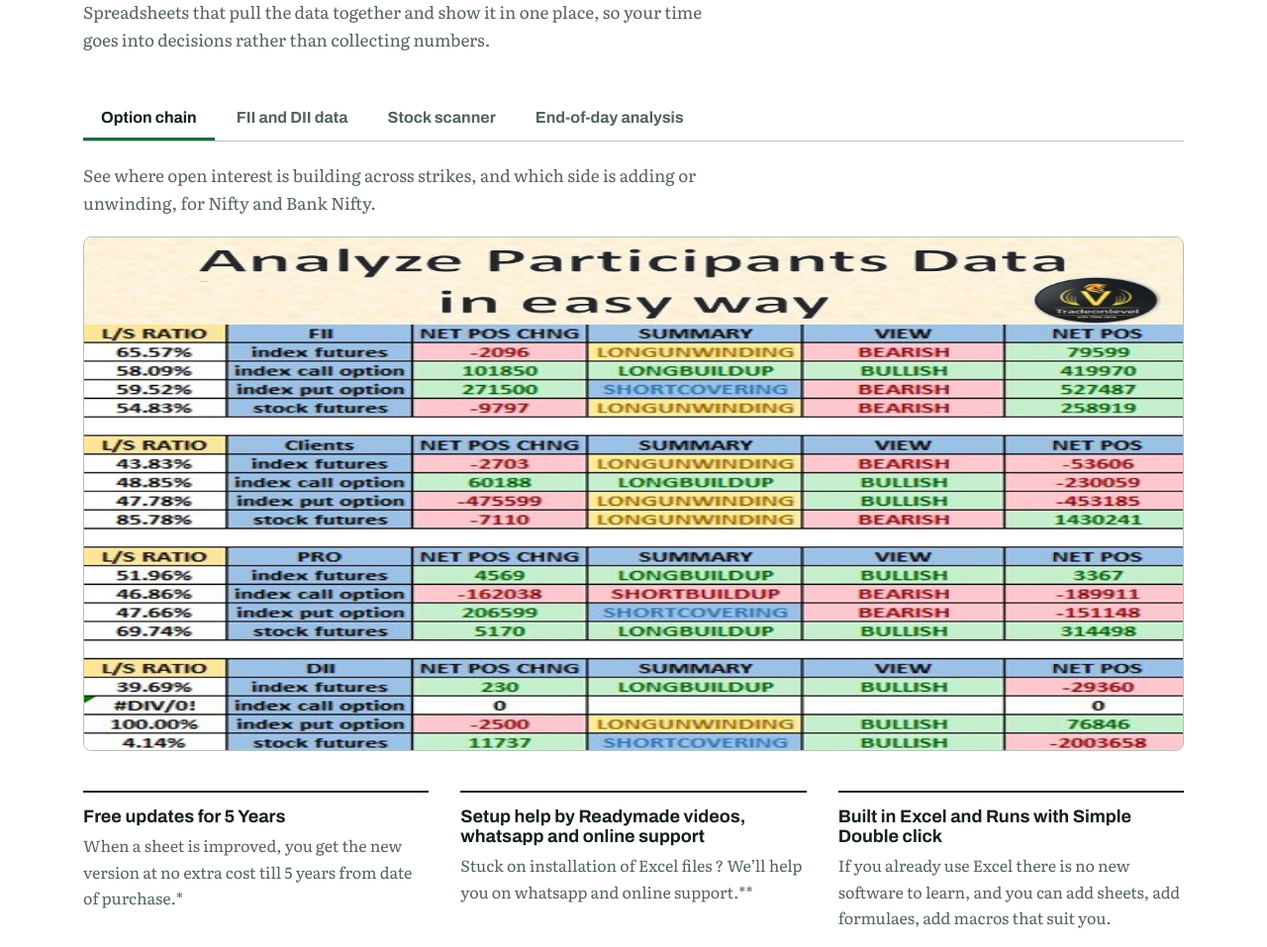
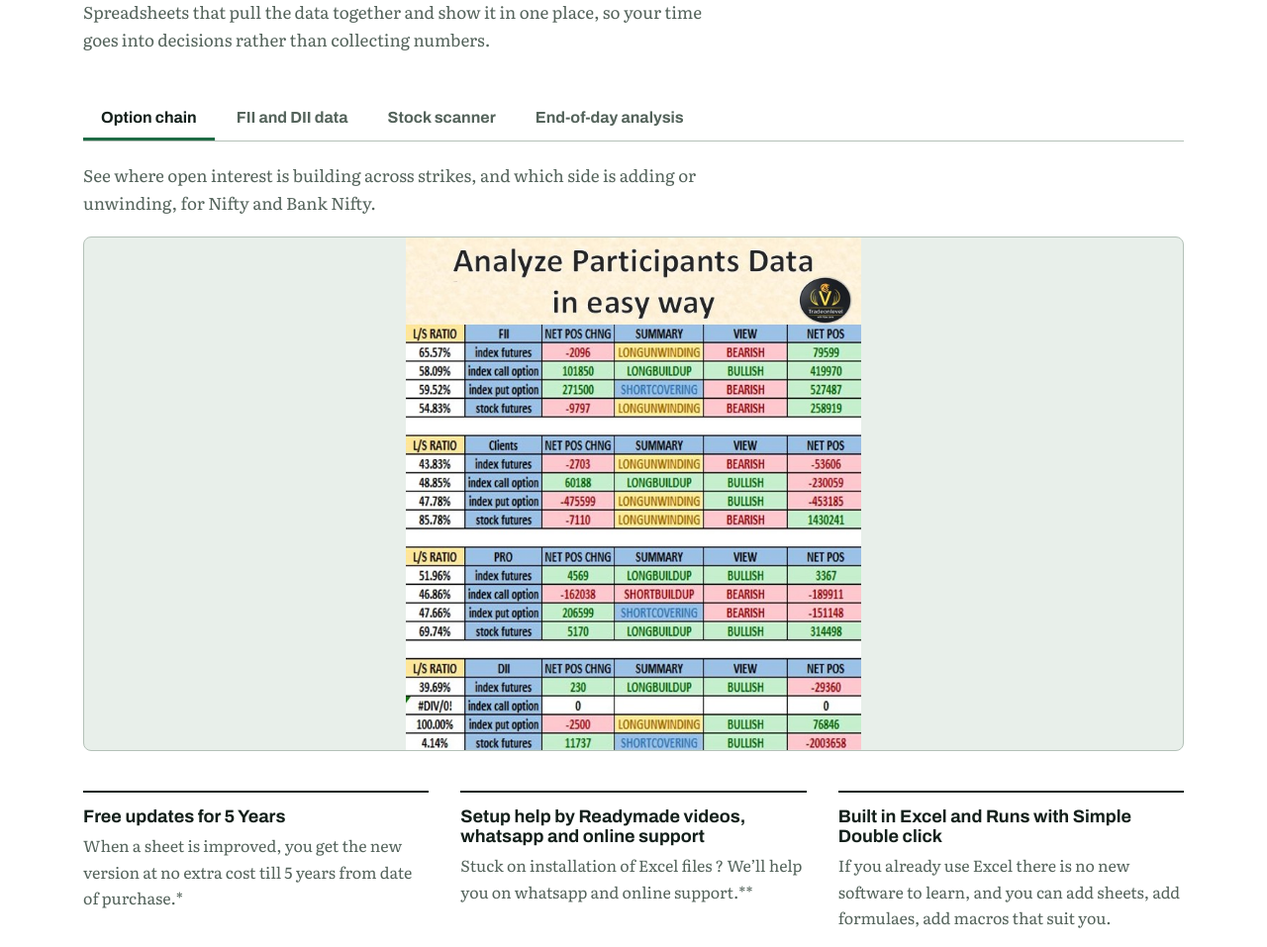
Before and after one commit to pvj19/pranil_django1, a Django app: page / in a window 1280 px wide. Shown: the part 2331-3288 px from the top of the page at 99% size. Run offline with Django 5.2, Linux system fonts and the light colour scheme.

Commit message:
Fit tool screenshots inside a fixed-height box without cropping

```diff
--- a/marketpath/static/marketpath/css/style.css
+++ b/marketpath/static/marketpath/css/style.css
@@ -153,9 +153,12 @@
 }
 .xl-screenshot {
   display: block;
-  width: 100%;
-  height: 100%;
+  max-width: 100%;
+  max-height: 100%;
+  width: auto;
+  height: auto;
   object-fit: fill;
+  image-rendering: -webkit-optimize-contrast;
 }
   .xl-title { display: flex; align-items: center; justify-content: space-between; gap: 12px; padding: 10px 16px; background: #1E6B45; color: #FFFFFF; font: 600 14px var(--display); }
   .xl-title .badge { font: 600 12px var(--display); padding: 2px 8px; border-radius: 4px; background: rgba(255, 255, 255, 0.2); }
```
